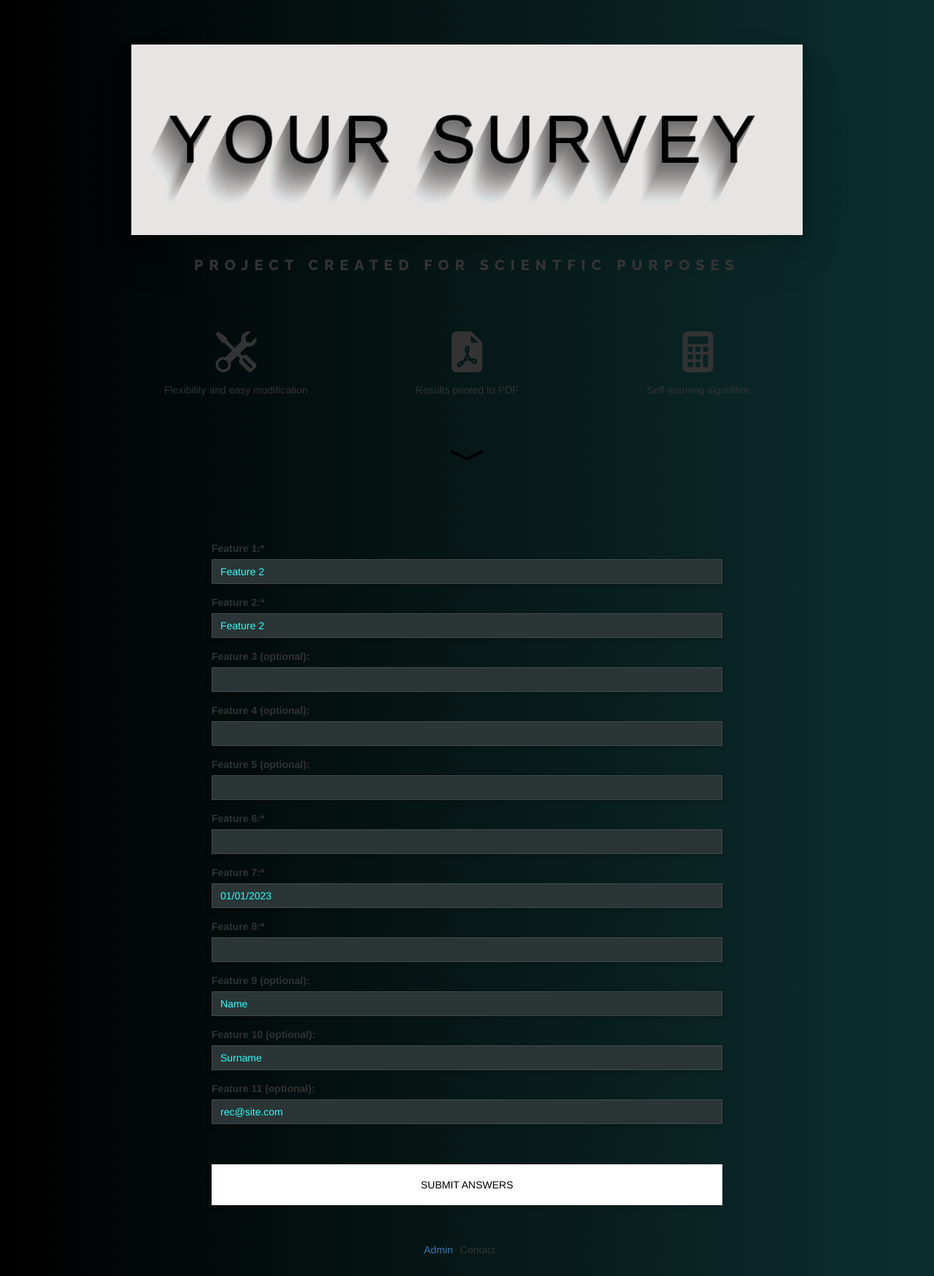
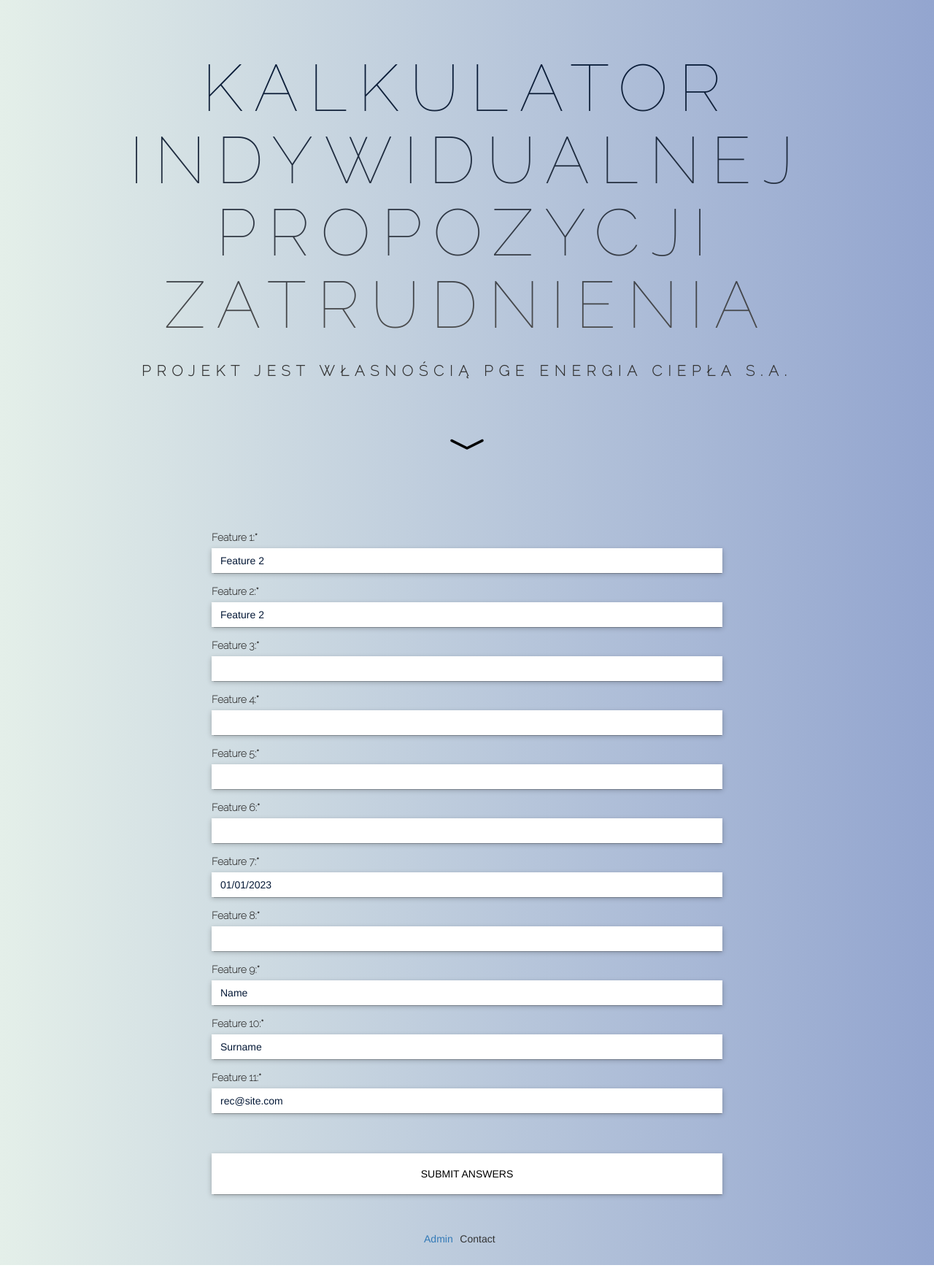
Before and after one commit to Pyother/templates, a Django app: page / in a window 1280 px wide. Shown: the whole page at 73% size. Run offline with Django 4.2, Linux system fonts and the light colour scheme; some libraries are stand-ins or nearby versions; some web fonts are replaced.

Commit message:
Django survey - set style of crispy form (all fields)

```diff
--- a/python/django_survey/survey/calculator/forms.py
+++ b/python/django_survey/survey/calculator/forms.py
@@ -21,8 +21,8 @@ class CandidateForm(ModelForm):
                 'class': 'form-control',
                 'style':
                     'width: 700px;'
-                    'background-color: rgb(43, 53, 53);'
-                    'color:#28fffb;'
+                    'background-color: rgb(255, 255, 255);'
+                    'color:#051937;'
                     'border: 0;'
                     'border-radius: 0px;'
                     'box-shadow: rgba(0, 0, 0, 0.25) 0px 0.0625em 0.0625em, rgba(0, 0, 0, 0.25) 0px 0.125em 0.5em, rgba(255, 255, 255, 0.1) 0px 0px 0px 1px inset;'
@@ -36,8 +36,8 @@ class CandidateForm(ModelForm):
                 'class': 'form-control',
                 'style':
                     'width: 700px;'
-                    'background-color: rgb(43, 53, 53);'
-                    'color:#28fffb;'
+                    'background-color: rgb(255, 255, 255);'
+                    'color:#051937;'
                     'border: 0;'
                     'border-radius: 0px;'
                     'box-shadow: rgba(0, 0, 0, 0.25) 0px 0.0625em 0.0625em, rgba(0, 0, 0, 0.25) 0px 0.125em 0.5em, rgba(255, 255, 255, 0.1) 0px 0px 0px 1px inset;'
@@ -51,8 +51,8 @@ class CandidateForm(ModelForm):
                 'class': 'form-control',
                 'style':
                     'width: 700px;'
-                    'background-color: rgb(43, 53, 53);'
-                    'color:#28fffb;'
+                    'background-color: rgb(255, 255, 255);'
+                    'color:#051937;'
                     'border: 0;'
                     'border-radius: 0px;'
                     'box-shadow: rgba(0, 0, 0, 0.25) 0px 0.0625em 0.0625em, rgba(0, 0, 0, 0.25) 0px 0.125em 0.5em, rgba(255, 255, 255, 0.1) 0px 0px 0px 1px inset;'
@@ -62,8 +62,8 @@ class CandidateForm(ModelForm):
                 'class': 'form-control',
                 'style':
                     'width: 700px;'
-                    'background-color: rgb(43, 53, 53);'
-                    'color:#28fffb;'
+                    'background-color: rgb(255, 255, 255);'
+                    'color:#051937;'
                     'border: 0;'
                     'border-radius: 0px;'
                     'box-shadow: rgba(0, 0, 0, 0.25) 0px 0.0625em 0.0625em, rgba(0, 0, 0, 0.25) 0px 0.125em 0.5em, rgba(255, 255, 255, 0.1) 0px 0px 0px 1px inset;'
@@ -73,8 +73,8 @@ class CandidateForm(ModelForm):
                 'class': 'form-control',
                 'style':
                     'width: 700px;'
-                    'background-color: rgb(43, 53, 53);'
-                    'color:#28fffb;'
+                    'background-color: rgb(255, 255, 255);'
+                    'color:#051937;'
                     'border: 0;'
                     'border-radius: 0px;'
                     'box-shadow: rgba(0, 0, 0, 0.25) 0px 0.0625em 0.0625em, rgba(0, 0, 0, 0.25) 0px 0.125em 0.5em, rgba(255, 255, 255, 0.1) 0px 0px 0px 1px inset;'
@@ -84,8 +84,8 @@ class CandidateForm(ModelForm):
                 'class': 'form-control',
                 'style':
                     'width: 700px;'
-                    'background-color: rgb(43, 53, 53);'
-                    'color:#28fffb;'
+                    'background-color: rgb(255, 255, 255);'
+                    'color:#051937;'
                     'border: 0;'
                     'border-radius: 0px;'
                     'box-shadow: rgba(0, 0, 0, 0.25) 0px 0.0625em 0.0625em, rgba(0, 0, 0, 0.25) 0px 0.125em 0.5em, rgba(255, 255, 255, 0.1) 0px 0px 0px 1px inset;'
@@ -95,8 +95,8 @@ class CandidateForm(ModelForm):
                 'class': 'form-control',
                 'style':
                     'width: 700px;'
-                    'background-color: rgb(43, 53, 53);'
-                    'color:#28fffb;'
+                    'background-color: rgb(255, 255, 255);'
+                    'color:#051937;'
                     'border: 0;'
                     'border-radius: 0px;'
                     'box-shadow: rgba(0, 0, 0, 0.25) 0px 0.0625em 0.0625em, rgba(0, 0, 0, 0.25) 0px 0.125em 0.5em, rgba(255, 255, 255, 0.1) 0px 0px 0px 1px inset;'
@@ -106,8 +106,8 @@ class CandidateForm(ModelForm):
                 'class': 'form-control',
                 'style':
                     'width: 700px;'
-                    'background-color: rgb(43, 53, 53);'
-                    'color:#28fffb;'
+                    'background-color: rgb(255, 255, 255);'
+                    'color:#051937;'
                     'border: 0;'
                     'border-radius: 0px;'
                     'box-shadow: rgba(0, 0, 0, 0.25) 0px 0.0625em 0.0625em, rgba(0, 0, 0, 0.25) 0px 0.125em 0.5em, rgba(255, 255, 255, 0.1) 0px 0px 0px 1px inset;'
@@ -117,8 +117,8 @@ class CandidateForm(ModelForm):
                 'class': 'form-control',
                 'style':
                     'width: 700px;'
-                    'background-color: rgb(43, 53, 53);'
-                    'color:#28fffb;'
+                    'background-color: rgb(255, 255, 255);'
+                    'color:#051937;'
                     'border: 0;'
                     'border-radius: 0px;'
                     'box-shadow: rgba(0, 0, 0, 0.25) 0px 0.0625em 0.0625em, rgba(0, 0, 0, 0.25) 0px 0.125em 0.5em, rgba(255, 255, 255, 0.1) 0px 0px 0px 1px inset;'
@@ -128,8 +128,8 @@ class CandidateForm(ModelForm):
                 'class': 'form-control',
                 'style':
                     'width: 700px;'
-                    'background-color: rgb(43, 53, 53);'
-                    'color:#28fffb;'
+                    'background-color: rgb(255, 255, 255);'
+                    'color:#051937;'
                     'border: 0;'
                     'border-radius: 0px;'
                     'box-shadow: rgba(0, 0, 0, 0.25) 0px 0.0625em 0.0625em, rgba(0, 0, 0, 0.25) 0px 0.125em 0.5em, rgba(255, 255, 255, 0.1) 0px 0px 0px 1px inset;'
@@ -139,8 +139,8 @@ class CandidateForm(ModelForm):
                 'class': 'form-control',
                 'style':
                     'width: 700px;'
-                    'background-color: rgb(43, 53, 53);'
-                    'color:#28fffb;'
+                    'background-color: rgb(255, 255, 255);'
+                    'color:#051937;'
                     'border: 0;'
                     'border-radius: 0px;'
                     'box-shadow: rgba(0, 0, 0, 0.25) 0px 0.0625em 0.0625em, rgba(0, 0, 0, 0.25) 0px 0.125em 0.5em, rgba(255, 255, 255, 0.1) 0px 0px 0px 1px inset;'
--- a/python/django_survey/survey/calculator/templates/main.html
+++ b/python/django_survey/survey/calculator/templates/main.html
@@ -10,7 +10,7 @@
         {% load crispy_forms_tags %}
         <link rel="preconnect" href="https://fonts.googleapis.com">
         <link rel="preconnect" href="https://fonts.gstatic.com" crossorigin>
-        <link href="https://fonts.googleapis.com/css2?family=Raleway:wght@800&display=swap" rel="stylesheet">
+        <link href="https://fonts.googleapis.com/css2?family=Raleway:wght@100&display=swap" rel="stylesheet">
         <link href="https://fonts.googleapis.com/css2?family=Rubik+Dirt&display=swap" rel="stylesheet">
         <link rel="stylesheet" href="https://maxcdn.bootstrapcdn.com/bootstrap/3.4.1/css/bootstrap.min.css">
         <link rel="stylesheet" href="https://cdn.jsdelivr.net/npm/bootstrap-icons@1.9.1/font/bootstrap-icons.css">
@@ -22,7 +22,7 @@
                 top: 0px;
                 width: 100%;
                 height: auto;
-                background: linear-gradient(to left, rgb(12, 47, 46), rgb(0, 0, 0));
+                background: linear-gradient(to left, #93A5CF, #e4efe9);
                 display: grid;
                 justify-content: center;
                 align-items: center;
@@ -33,7 +33,7 @@
                 right: 0px;
                 width: 100%;
                 height: auto;
-                background: linear-gradient(to left, rgb(12, 47, 46), rgb(0, 0, 0));
+                background: linear-gradient(to left, #93A5CF, #e4efe9);
                 padding: 2%;
                 display: grid;
                 justify-content: center;
@@ -43,7 +43,7 @@
                 bottom: 0px;
                 width: 100%;
                 height: auto;
-                background: linear-gradient(to left, rgb(12, 47, 46), rgb(0, 0, 0));
+                background: linear-gradient(to left, #93A5CF, #e4efe9);
                 display: grid;
                 justify-content: center;
                 align-items: center;
@@ -109,62 +109,20 @@
             h1 {
                 font-family: 'Raleway', sans-serif;
                 position: flex;
-                font-size: 120px;
-                font-weight: 900;
+                font-size: 90px;
+                font-weight: 200;
                 text-transform: uppercase;
                 letter-spacing: 15px;
-                background-image: url('https://i.im.ge/2022/09/26/16Ccly.pexels-pixabay-270360.jpg');
-                background-size: cover;
+                background: -webkit-linear-gradient(#051937, #4e4e4e);
+                -webkit-background-clip: text;
                 -webkit-text-fill-color: transparent;
-                -webkit-background-clip: text;
-            }
-            h5 {
-                font-family: "Avant Garde", Avantgarde, "Century Gothic", CenturyGothic, "AppleGothic", sans-serif;
-                font-size: 92px;
-                padding: 80px 50px;
-                text-align: center;
-                text-transform: uppercase;
-                text-rendering: optimizeLegibility;
-                color: black;
-                background-color: #e7e5e4;
-                box-shadow: rgba(0, 0, 0, 0.07) 0px 1px 2px, rgba(0, 0, 0, 0.07) 0px 2px 4px, rgba(0, 0, 0, 0.07) 0px 4px 8px,
-                     rgba(0, 0, 0, 0.07) 0px 8px 16px, rgba(0, 0, 0, 0.07) 0px 16px 32px, rgba(0, 0, 0, 0.07) 0px 32px 64px;
-                letter-spacing: .15em;
-                text-shadow:
-                1px -1px 0 #767676,
-                -1px 2px 1px #737272,
-                -2px 4px 1px #767474,
-                -3px 6px 1px #787777,
-                -4px 8px 1px #7b7a7a,
-                -5px 10px 1px #7f7d7d,
-                -6px 12px 1px #828181,
-                -7px 14px 1px #868585,
-                -8px 16px 1px #8b8a89,
-                -9px 18px 1px #8f8e8d,
-                -10px 20px 1px #949392,
-                -11px 22px 1px #999897,
-                -12px 24px 1px #9e9c9c,
-                -13px 26px 1px #a3a1a1,
-                -14px 28px 1px #a8a6a6,
-                -15px 30px 1px #adabab,
-                -16px 32px 1px #b2b1b0,
-                -17px 34px 1px #b7b6b5,
-                -18px 36px 1px #bcbbba,
-                -19px 38px 1px #c1bfbf,
-                -20px 40px 1px #c6c4c4,
-                -21px 42px 1px #cbc9c8,
-                -22px 44px 1px #cdcfcf,
-                -23px 46px 1px #d1d4d4,
-                -24px 48px 1px #d5d8d8,
-                -25px 50px 1px #d9dbdb,
-                -26px 52px 1px #dcdfdf,
-                -27px 54px 1px #dfe1e2,
-                -28px 56px 1px #e2e4e4;
             }
             h2 {
                 font-family: 'Raleway', sans-serif;
-                font-size: 32px;
+                font-size: 20px;
                 font-weight: bold;
+                text-transform: uppercase;
+                letter-spacing: 8px;
             }
             h3 {
                 font-family: 'Raleway', sans-serif;
@@ -178,6 +136,10 @@
                 font-size: 20px;
 
             }
+            .requiredField {
+                font-family: 'Raleway', sans-serif;
+            }
+
 
         </style>
     </head>
@@ -186,25 +148,10 @@
 <body>
     <div class="container-fluid" style="padding: 0px;">
         <div class="header">
-            <h5>
-                Your Survey
-            </h5>
-            <h3>project created for scientfic purposes</h3>
-            <br><br><br>
-            <div class="row">
-                <div class="col-sm-4 col-md-4 col-lg-4">
-                    <i class="bi bi-tools" style="font-size: 4em;"></i>
-                    <br>Flexibility and easy modification
-                </div>
-                <div class="col-sm-4 col-md-4 col-lg-4">
-                    <i class="bi bi-file-earmark-pdf-fill" style="font-size: 4em;"></i>
-                    <br>Results printed to PDF
-                </div>
-                <div class="col-sm-4 col-md-4 col-lg-4">
-                    <i class="bi bi-calculator-fill"  style="font-size: 4em;"></i>
-                    <br>Self-learning algorithm
-                </div>
-            </div>
+            <h1>
+                Kalkulator Indywidualnej Propozycji Zatrudnienia
+            </h1>
+            <h2>projekt jest własnością PGE Energia Ciepła S.A.</h2>
             <br><br><a href="#sectionContent"><i class="bi bi-chevron-compact-down" style="font-size: 4em;
                 color: black;"></i></a>
         </div>
```
Also changed, not shown: python/django_survey/survey/calculator/models.py (+6 -6 lines), python/django_survey/survey/calculator/templates/style.css (deleted, +0 -30 lines), python/django_survey/survey/calculator/templates/test.html (deleted, +0 -64 lines), python/django_survey/survey/calculator/migrations/0010_alter_candidate_feature_10_and_more.py (added), python/django_survey/survey/calculator/templates/image-1.jpg (deleted), python/django_survey/survey/db.sqlite3.
